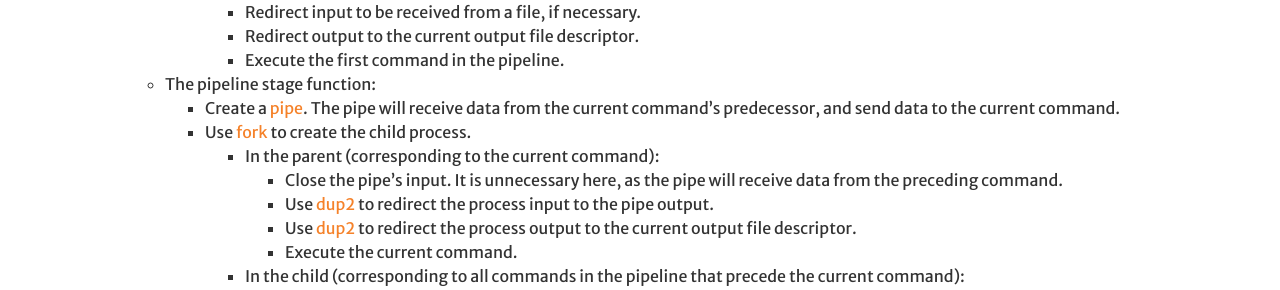
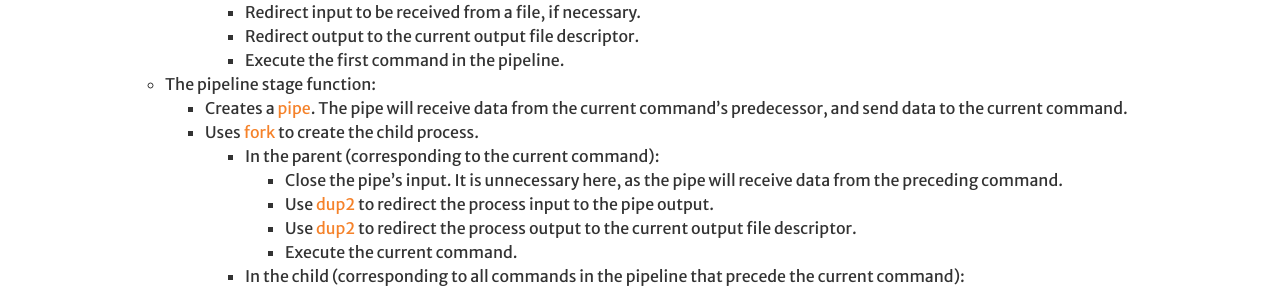
Before and after one commit to Hendrix-CS/csci320, a Jekyll site: the page built from projects/rush.md, in a window 1280 px wide and 900 px high, scrolled down 1847 px. Shown: the part 262-552 px from the top of the window. Built offline with Jekyll 4.4.1, drawn with Linux system fonts in a browser that asks for light colours; a script that is not in the unit is left out; our own code applies the rules of GitHub Pages for plain Markdown files.

Commit message:
Yet more typos fixed.

```diff
--- a/projects/rush.md
+++ b/projects/rush.md
@@ -92,10 +92,10 @@ recommend creating a `struct` to represent the different components of the parse
 	  * Redirect output to the current output file descriptor.
       * Execute the first command in the pipeline.
   * The pipeline stage function:
-    * Create a [pipe](https://docs.rs/nix/0.19.1/nix/unistd/fn.pipe.html). The pipe will
+    * Creates a [pipe](https://docs.rs/nix/0.19.1/nix/unistd/fn.pipe.html). The pipe will
 	  receive data from the current command's predecessor, and send data to the current
 	  command.
-    * Use [fork](https://docs.rs/nix/0.19.1/nix/unistd/fn.fork.html) to create the child process.
+    * Uses [fork](https://docs.rs/nix/0.19.1/nix/unistd/fn.fork.html) to create the child process.
 	  * In the parent (corresponding to the current command):
 	    * Close the pipe's input. It is unnecessary here, as the pipe will receive data from
 		  the preceding command.
```
